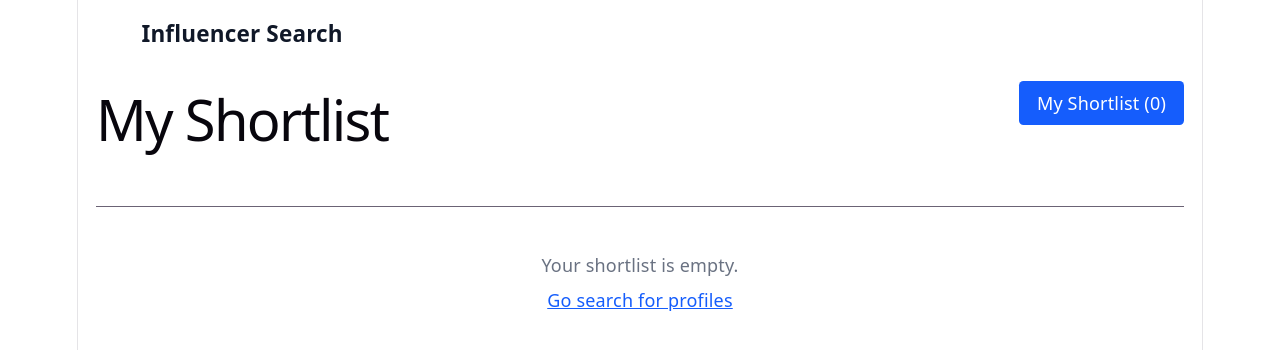
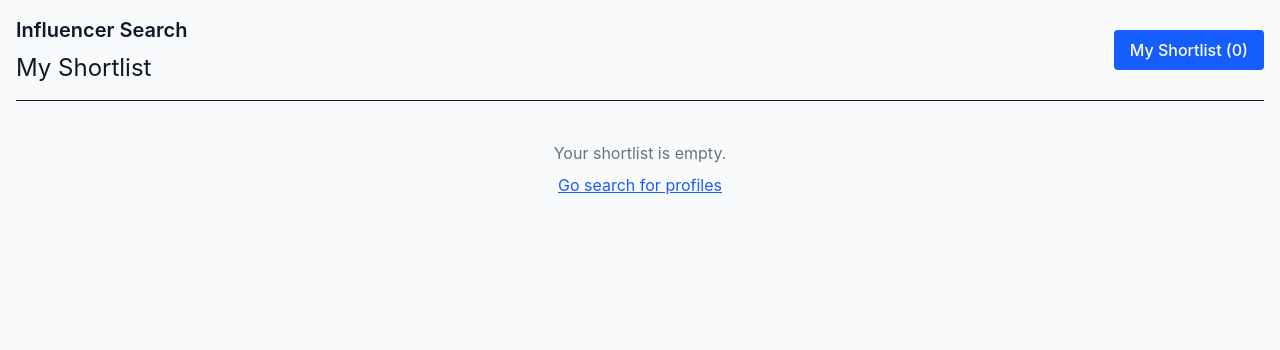
Before and after one commit to PrashanthTiwari2905/wobb-vibe, a React (Vite) app: page /shortlist in a window 1280 px wide. Shown: the top 350 px of the page. Built offline with nearby package versions, Linux system fonts and the light colour scheme.

Commit message:
feat(ui): add reusable UI primitives (Button, Card, Badge, etc.)
Reset index.css with Tailwind base and added modern, reusable SaaS UI components.

```diff
--- /dev/null
+++ b/src/components/ui/Badge.tsx
@@ -0,0 +1,25 @@
+import type { ReactNode } from "react";
+
+interface BadgeProps {
+  children: ReactNode;
+  variant?: "gray" | "blue" | "green" | "red" | "brand";
+  className?: string;
+}
+
+export function Badge({ children, variant = "gray", className = "" }: BadgeProps) {
+  const variants = {
+    gray: "bg-gray-100 text-gray-700 border-gray-200",
+    blue: "bg-blue-50 text-blue-700 border-blue-200",
+    green: "bg-green-50 text-green-700 border-green-200",
+    red: "bg-red-50 text-red-700 border-red-200",
+    brand: "bg-brand-50 text-brand-700 border-brand-200",
+  };
+
+  return (
+    <span
+      className={`inline-flex items-center px-2 py-0.5 rounded-full text-xs font-medium border ${variants[variant]} ${className}`}
+    >
+      {children}
+    </span>
+  );
+}
--- /dev/null
+++ b/src/components/ui/Button.tsx
@@ -0,0 +1,50 @@
+import type { ButtonHTMLAttributes, ReactNode } from "react";
+
+interface ButtonProps extends ButtonHTMLAttributes<HTMLButtonElement> {
+  children: ReactNode;
+  variant?: "primary" | "secondary" | "destructive" | "ghost" | "outline";
+  size?: "sm" | "md" | "lg";
+  isLoading?: boolean;
+}
+
+export function Button({
+  children,
+  variant = "primary",
+  size = "md",
+  isLoading = false,
+  className = "",
+  disabled,
+  ...props
+}: ButtonProps) {
+  const baseStyles = "inline-flex items-center justify-center font-medium rounded-lg transition-colors duration-200 disabled:opacity-50 disabled:cursor-not-allowed";
+
+  const variants = {
+    primary: "bg-brand-600 text-white hover:bg-brand-700 active:bg-brand-800",
+    secondary: "bg-gray-100 text-gray-900 hover:bg-gray-200 active:bg-gray-300",
+    destructive: "bg-red-50 text-red-600 hover:bg-red-100 active:bg-red-200",
+    outline: "border border-gray-300 text-gray-700 hover:bg-gray-50 active:bg-gray-100",
+    ghost: "text-gray-600 hover:bg-gray-100 hover:text-gray-900 active:bg-gray-200",
+  };
+
+  const sizes = {
+    sm: "px-3 py-1.5 text-sm",
+    md: "px-4 py-2 text-sm",
+    lg: "px-6 py-3 text-base",
+  };
+
+  return (
+    <button
+      className={`${baseStyles} ${variants[variant]} ${sizes[size]} ${className}`}
+      disabled={disabled || isLoading}
+      {...props}
+    >
+      {isLoading ? (
+        <svg className="animate-spin -ml-1 mr-2 h-4 w-4 text-current" fill="none" viewBox="0 0 24 24">
+          <circle className="opacity-25" cx="12" cy="12" r="10" stroke="currentColor" strokeWidth="4"></circle>
+          <path className="opacity-75" fill="currentColor" d="M4 12a8 8 0 018-8V0C5.373 0 0 5.373 0 12h4zm2 5.291A7.962 7.962 0 014 12H0c0 3.042 1.135 5.824 3 7.938l3-2.647z"></path>
+        </svg>
+      ) : null}
+      {children}
+    </button>
+  );
+}
--- /dev/null
+++ b/src/components/ui/Card.tsx
@@ -0,0 +1,22 @@
+import type { ReactNode } from "react";
+
+interface CardProps {
+  children: ReactNode;
+  className?: string;
+  onClick?: () => void;
+}
+
+export function Card({ children, className = "", onClick }: CardProps) {
+  const isClickable = !!onClick;
+
+  return (
+    <div
+      onClick={onClick}
+      className={`bg-white rounded-xl border border-gray-200 shadow-sm overflow-hidden ${
+        isClickable ? "cursor-pointer hover:shadow-md hover:border-gray-300 transition-all duration-200" : ""
+      } ${className}`}
+    >
+      {children}
+    </div>
+  );
+}
--- /dev/null
+++ b/src/components/ui/EmptyState.tsx
@@ -0,0 +1,21 @@
+import type { ReactNode } from "react";
+import { Card } from "./Card";
+
+interface EmptyStateProps {
+  icon?: ReactNode;
+  title: string;
+  description?: string;
+  action?: ReactNode;
+  className?: string;
+}
+
+export function EmptyState({ icon, title, description, action, className = "" }: EmptyStateProps) {
+  return (
+    <Card className={`p-12 text-center flex flex-col items-center justify-center ${className}`}>
+      {icon && <div className="text-gray-400 mb-4">{icon}</div>}
+      <h3 className="text-lg font-medium text-gray-900 mb-1">{title}</h3>
+      {description && <p className="text-sm text-gray-500 max-w-sm mb-6">{description}</p>}
+      {action && <div>{action}</div>}
+    </Card>
+  );
+}
--- /dev/null
+++ b/src/components/ui/Input.tsx
@@ -0,0 +1,23 @@
+import type { InputHTMLAttributes, ReactNode } from "react";
+
+interface InputProps extends InputHTMLAttributes<HTMLInputElement> {
+  icon?: ReactNode;
+}
+
+export function Input({ icon, className = "", ...props }: InputProps) {
+  return (
+    <div className="relative flex items-center w-full">
+      {icon && (
+        <div className="absolute left-3 text-gray-400 pointer-events-none">
+          {icon}
+        </div>
+      )}
+      <input
+        className={`w-full bg-white border border-gray-300 rounded-lg text-sm text-gray-900 placeholder-gray-400 focus:outline-none focus:ring-2 focus:ring-brand-500 focus:border-brand-500 transition-shadow ${
+          icon ? "pl-10" : "pl-3"
+        } pr-3 py-2 ${className}`}
+        {...props}
+      />
+    </div>
+  );
+}
--- /dev/null
+++ b/src/components/ui/Spinner.tsx
@@ -0,0 +1,8 @@
+export function Spinner({ className = "w-6 h-6" }: { className?: string }) {
+  return (
+    <svg className={`animate-spin text-brand-600 ${className}`} fill="none" viewBox="0 0 24 24">
+      <circle className="opacity-25" cx="12" cy="12" r="10" stroke="currentColor" strokeWidth="4"></circle>
+      <path className="opacity-75" fill="currentColor" d="M4 12a8 8 0 018-8V0C5.373 0 0 5.373 0 12h4zm2 5.291A7.962 7.962 0 014 12H0c0 3.042 1.135 5.824 3 7.938l3-2.647z"></path>
+    </svg>
+  );
+}
--- a/src/index.css
+++ b/src/index.css
@@ -1,113 +1,19 @@
 @import "tailwindcss";
 
-:root {
-  --text: #6b6375;
-  --text-h: #08060d;
-  --bg: #fff;
-  --border: #e5e4e7;
-  --code-bg: #f4f3ec;
-  --accent: #aa3bff;
-  --accent-bg: rgba(170, 59, 255, 0.1);
-  --accent-border: rgba(170, 59, 255, 0.5);
-  --social-bg: rgba(244, 243, 236, 0.5);
-  --shadow:
-    rgba(0, 0, 0, 0.1) 0 10px 15px -3px, rgba(0, 0, 0, 0.05) 0 4px 6px -2px;
-
-  --sans: system-ui, 'Segoe UI', Roboto, sans-serif;
-  --heading: system-ui, 'Segoe UI', Roboto, sans-serif;
-  --mono: ui-monospace, Consolas, monospace;
-
-  font: 18px/145% var(--sans);
-  letter-spacing: 0.18px;
-  color-scheme: light dark;
-  color: var(--text);
-  background: var(--bg);
-  font-synthesis: none;
-  text-rendering: optimizeLegibility;
-  -webkit-font-smoothing: antialiased;
-  -moz-osx-font-smoothing: grayscale;
-
-  @media (max-width: 1024px) {
-    font-size: 16px;
-  }
+@theme {
+  --font-sans: 'Inter', system-ui, -apple-system, sans-serif;
+  --color-brand-50: #eef2ff;
+  --color-brand-100: #e0e7ff;
+  --color-brand-500: #6366f1;
+  --color-brand-600: #4f46e5;
+  --color-brand-700: #4338ca;
 }
 
-@media (prefers-color-scheme: dark) {
-  :root {
-    --text: #9ca3af;
-    --text-h: #f3f4f6;
-    --bg: #16171d;
-    --border: #2e303a;
-    --code-bg: #1f2028;
-    --accent: #c084fc;
-    --accent-bg: rgba(192, 132, 252, 0.15);
-    --accent-border: rgba(192, 132, 252, 0.5);
-    --social-bg: rgba(47, 48, 58, 0.5);
-    --shadow:
-      rgba(0, 0, 0, 0.4) 0 10px 15px -3px, rgba(0, 0, 0, 0.25) 0 4px 6px -2px;
-  }
-
-  #social .button-icon {
-    filter: invert(1) brightness(2);
-  }
+html, body {
+  @apply bg-gray-50 text-gray-900 antialiased min-h-screen;
 }
 
-#root {
-  width: 1126px;
-  max-width: 100%;
-  margin: 0 auto;
-  text-align: center;
-  border-inline: 1px solid var(--border);
-  min-height: 100svh;
-  display: flex;
-  flex-direction: column;
-  box-sizing: border-box;
+/* Ensure accessible focus outlines globally */
+*:focus-visible {
+  @apply outline-none ring-2 ring-brand-500 ring-offset-2;
 }
-
-body {
-  margin: 0;
-}
-
-h1,
-h2 {
-  font-family: var(--heading);
-  font-weight: 500;
-  color: var(--text-h);
-}
-
-h1 {
-  font-size: 56px;
-  letter-spacing: -1.68px;
-  margin: 32px 0;
-  @media (max-width: 1024px) {
-    font-size: 36px;
-    margin: 20px 0;
-  }
-}
-h2 {
-  font-size: 24px;
-  line-height: 118%;
-  letter-spacing: -0.24px;
-  margin: 0 0 8px;
-  @media (max-width: 1024px) {
-    font-size: 20px;
-  }
-}
-p {
-  margin: 0;
-}
-
-code,
-.counter {
-  font-family: var(--mono);
-  display: inline-flex;
-  border-radius: 4px;
-  color: var(--text-h);
-}
-
-code {
-  font-size: 15px;
-  line-height: 135%;
-  padding: 4px 8px;
-  background: var(--code-bg);
-}
```
